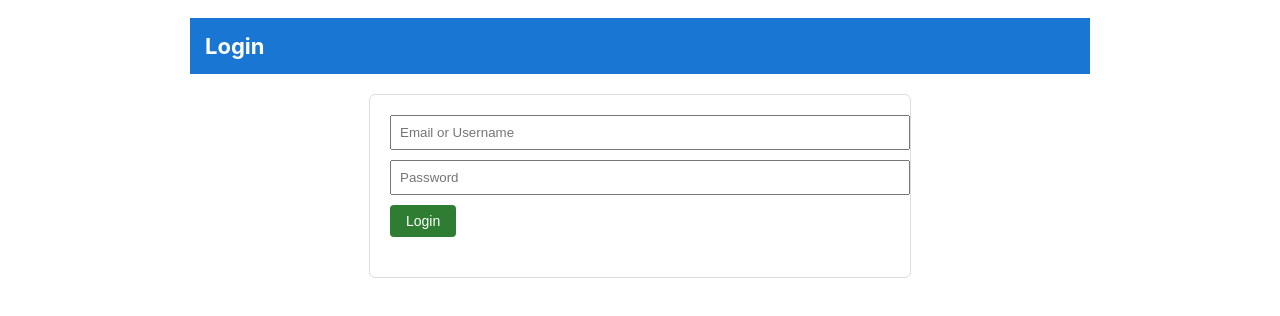
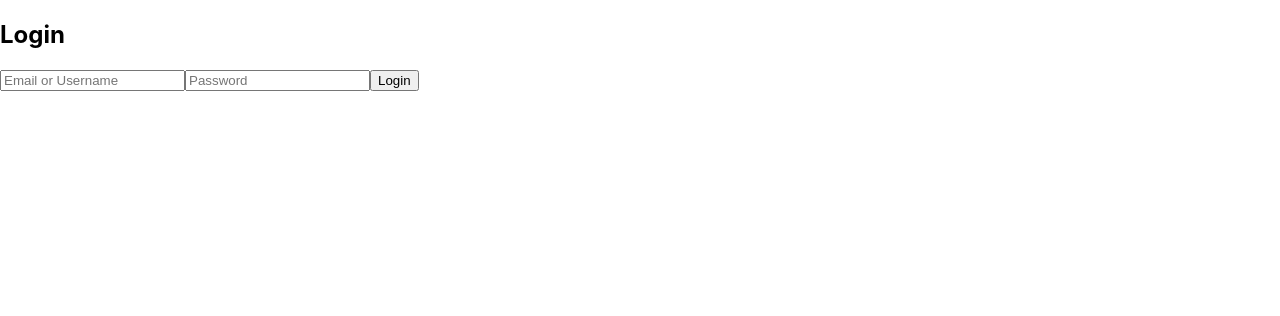
Before and after one commit to LynxGVA/-101472499_COMP_3123_Assignment2_frontend, a React (Create React App) app: page /login in a window 1280 px wide. Shown: the top 316 px of the page. Built offline with nearby package versions, Linux system fonts and the light colour scheme.

Commit message:
Styles are working locally but not working online. Test 2 + Login fix

```diff
--- a/src/App.js
+++ b/src/App.js
@@ -9,21 +9,33 @@ import NavigationBar from './components/NavigationBar';
 import './style.css';
 
 function App() {
-  const isLoggedIn = !!localStorage.getItem('token');
+  const token = localStorage.getItem('token');
+  const isLoggedIn = !!token;
 
   return (
     <Router>
       {isLoggedIn && <NavigationBar />}
 
       <Routes>
-        <Route path="/" element={isLoggedIn ? <Navigate to="/employees" /> : <Login />} />
-        <Route path="/login" element={<Login />} />
-        <Route path="/signup" element={<Signup />} />
+        <Route path="/" element={ isLoggedIn ? <Navigate to="/employees" /> : <Login /> } />
+        <Route path="/login" element={ isLoggedIn ? <Navigate to="/employees" /> : <Login /> } />
+        <Route path="/signup" element={ isLoggedIn ? <Navigate to="/employees" /> : <Signup /> } />
 
-        <Route path="/employees" element={isLoggedIn ? <EmployeesList /> : <Navigate to="/login" />} />
-        <Route path="/employees/add" element={isLoggedIn ? <AddEmployee /> : <Navigate to="/login" />} />
-        <Route path="/employees/:id" element={isLoggedIn ? <ViewEmployee /> : <Navigate to="/login" />} />
-        <Route path="/employees/:id/update" element={isLoggedIn ? <UpdateEmployee /> : <Navigate to="/login" />} />
+        <Route path="/employees" element={
+          isLoggedIn ? <EmployeesList /> : <Navigate to="/login" />
+        } />
+
+        <Route path="/employees/add" element={
+          isLoggedIn ? <AddEmployee /> : <Navigate to="/login" />
+        } />
+
+        <Route path="/employees/:id" element={
+          isLoggedIn ? <ViewEmployee /> : <Navigate to="/login" />
+        } />
+
+        <Route path="/employees/:id/update" element={
+          isLoggedIn ? <UpdateEmployee /> : <Navigate to="/login" />
+        } />
       </Routes>
     </Router>
   );
--- a/src/components/EmployeesList.js
+++ b/src/components/EmployeesList.js
@@ -1,11 +1,12 @@
 import { useEffect, useState, useCallback } from 'react';
+import { useNavigate } from 'react-router-dom';
 import API from '../api/api';
-import EmployeeForm from './EmployeeForm';
 import '../style.css';
 
 function EmployeesList() {
   const [employees, setEmployees] = useState([]);
   const [search, setSearch] = useState({ department: '', position: '' });
+  const navigate = useNavigate();
 
   const fetchEmployees = useCallback(async () => {
     try {
@@ -30,50 +31,45 @@ function EmployeesList() {
 
   return (
     <div className="container">
-
-      <h2 className="app-header">Employees</h2>
-
-      {/* Logout Button */}
       <button
         className="btn btn-delete"
-        onClick={() => {
-          localStorage.removeItem('token');
-          window.location = '/login';
-        }}
+        onClick={() => { localStorage.removeItem('token'); navigate('/login'); }}
       >
         Logout
       </button>
 
-      {/* Search Fields */}
-      <div className="form-container" style={{ marginTop: '20px' }}>
+      <div>
         <input
           placeholder="Department"
           value={search.department}
-          onChange={e => setSearch({ ...search, department: e.target.value })}
+          onChange={e => setSearch({...search, department: e.target.value})}
         />
         <input
           placeholder="Position"
           value={search.position}
-          onChange={e => setSearch({ ...search, position: e.target.value })}
+          onChange={e => setSearch({...search, position: e.target.value})}
         />
-        <button className="btn btn-add" onClick={fetchEmployees}>
-          Search
-        </button>
+        <button className="btn btn-view" onClick={fetchEmployees}>Search</button>
       </div>
 
-      {/* Add Employee Form */}
-      <div style={{ marginTop: '20px' }}>
-        <EmployeeForm fetchEmployees={fetchEmployees} />
-      </div>
+      <button className="btn btn-add" onClick={() => navigate('/employees/add')}>
+        Add Employee
+      </button>
 
-      {/* Employee Table */}
-      <table className="table" style={{ marginTop: '25px' }}>
+      <table className="table">
         <thead>
           <tr>
-            <th>Name</th><th>Email</th><th>Position</th>
-            <th>Department</th><th>Salary</th><th>Date</th><th>Photo</th><th>Actions</th>
+            <th>Name</th>
+            <th>Email</th>
+            <th>Position</th>
+            <th>Department</th>
+            <th>Salary</th>
+            <th>Date</th>
+            <th>Photo</th>
+            <th>Actions</th>
           </tr>
         </thead>
+
         <tbody>
           {employees.map(e => (
             <tr key={e._id}>
@@ -88,13 +84,27 @@ function EmployeesList() {
                 {e.photo && (
                   <img
                     src={`https://101472499-comp-3123-assignment2-backend.onrender.com/uploads/${e.photo}`}
-                    width="50"
+                    width="60"
                     alt=""
                   />
                 )}
               </td>
 
               <td>
+                <button
+                  className="btn btn-view"
+                  onClick={() => navigate(`/employees/${e._id}`)}
+                >
+                  View
+                </button>
+
+                <button
+                  className="btn btn-update"
+                  onClick={() => navigate(`/employees/${e._id}/update`)}
+                >
+                  Update
+                </button>
+
                 <button
                   className="btn btn-delete"
                   onClick={() => handleDelete(e._id)}
@@ -105,8 +115,8 @@ function EmployeesList() {
             </tr>
           ))}
         </tbody>
+
       </table>
-
     </div>
   );
 }
--- a/src/components/Login.js
+++ b/src/components/Login.js
@@ -4,7 +4,7 @@ import API from '../api/api';
 import '../style.css';
 
 function Login() {
-  const [email, setEmail] = useState('');
+  const [input, setInput] = useState('');
   const [password, setPassword] = useState('');
   const navigate = useNavigate();
 
@@ -12,29 +12,30 @@ function Login() {
     e.preventDefault();
 
     try {
-      const res = await API.post('/user/login', { email, password });
+      const res = await API.post('/user/login', { email: input, username: input, password });
 
       if (!res.data.token) {
-        alert("No token returned");
+        alert("Login error: No token in response");
         return;
       }
 
       localStorage.setItem('token', res.data.token);
       navigate('/employees');
     } catch (err) {
+      console.log(err);
       alert(err.response?.data?.message || 'Login failed');
     }
   };
 
   return (
-    <div className="container">
-      <h2 className="app-header">Login</h2>
+    <div>
+      <h2>Login</h2>
 
-      <form className="form-container" onSubmit={handleSubmit}>
+      <form onSubmit={handleSubmit}>
         <input
           placeholder="Email or Username"
-          value={email}
-          onChange={e => setEmail(e.target.value)}
+          value={input}
+          onChange={e => setInput(e.target.value)}
         />
 
         <input
@@ -44,9 +45,7 @@ function Login() {
           onChange={e => setPassword(e.target.value)}
         />
 
-        <button className="btn btn-add" type="submit">
-          Login
-        </button>
+        <button type="submit">Login</button>
       </form>
     </div>
   );
```
